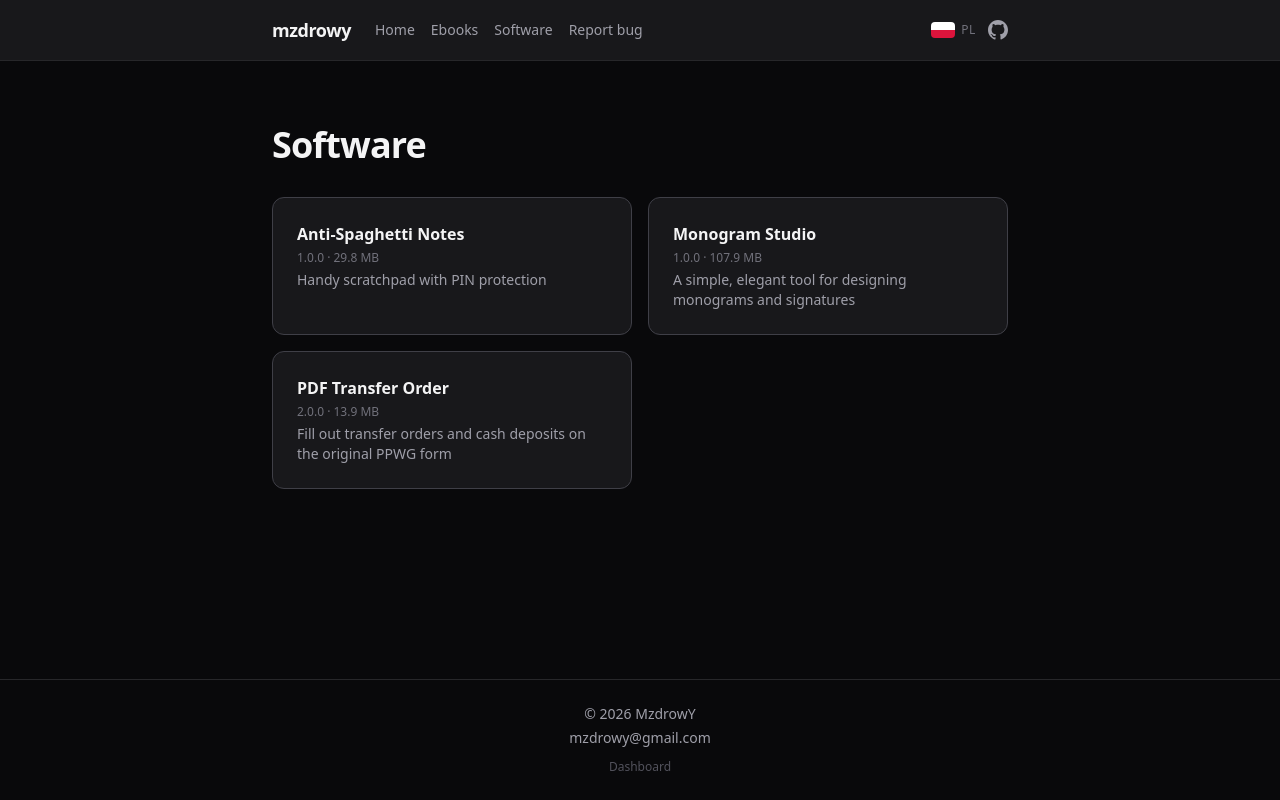
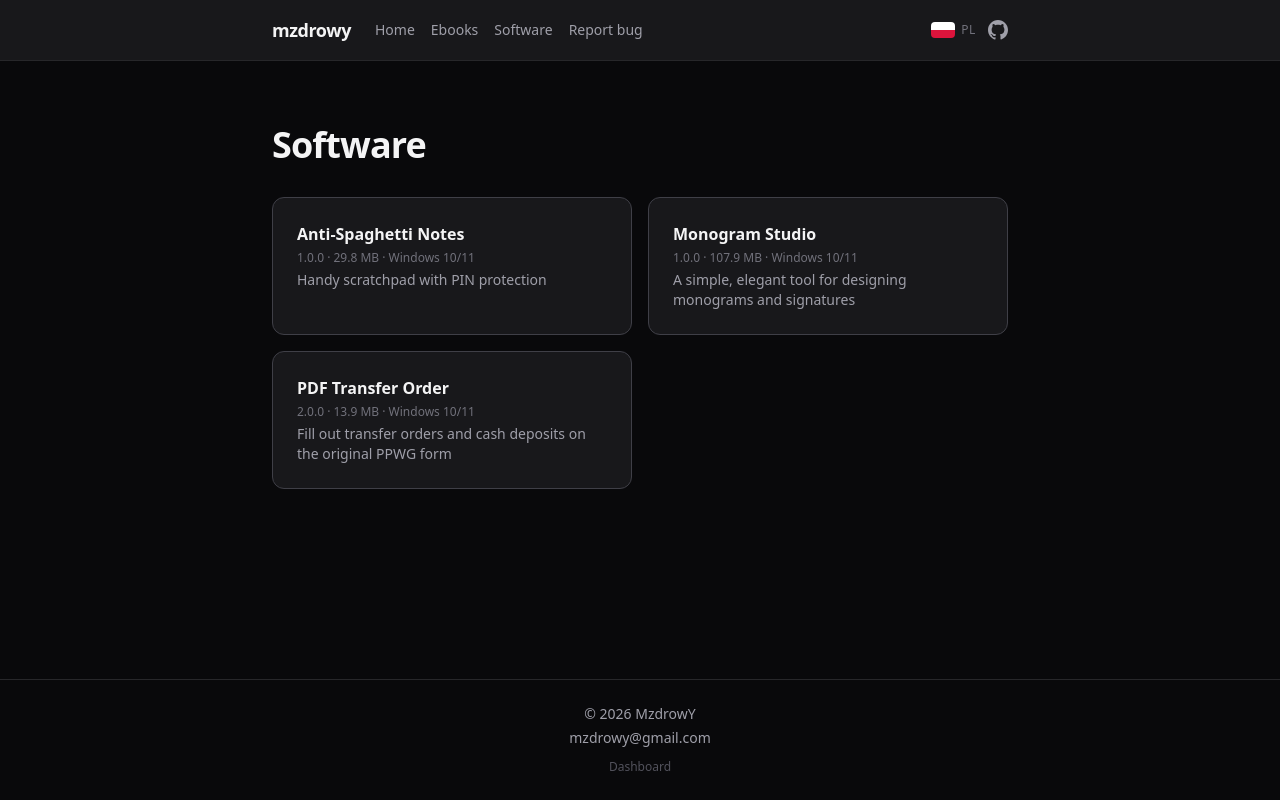
Before and after one commit to MzdrowY/mzdrowy.github.io, a Next.js app: page /en/programy in a window 1280 px wide. Built offline with nearby package versions, Linux system fonts and the light colour scheme; no server answers.

Commit message:
Show platform on programs listing page

```diff
--- a/src/app/[locale]/programy/page.tsx
+++ b/src/app/[locale]/programy/page.tsx
@@ -34,7 +34,7 @@ export default async function ProgramsPage({ params }: Props) {
           return (
             <Link key={p.slug} href={`/${locale}/programy/${p.slug}`} className="rounded-xl border border-zinc-700 bg-zinc-900 p-6 transition-shadow hover:shadow-md">
               <h2 className="mb-1 font-semibold">{prog.title}</h2>
-              <p className="mb-1 text-xs text-zinc-500">{p.version} &middot; {sizeMB} MB</p>
+              <p className="mb-1 text-xs text-zinc-500">{p.version} &middot; {sizeMB} MB &middot; {p.platform}</p>
               <p className="text-sm text-zinc-400">{prog.subtitle}</p>
             </Link>
           );
```
